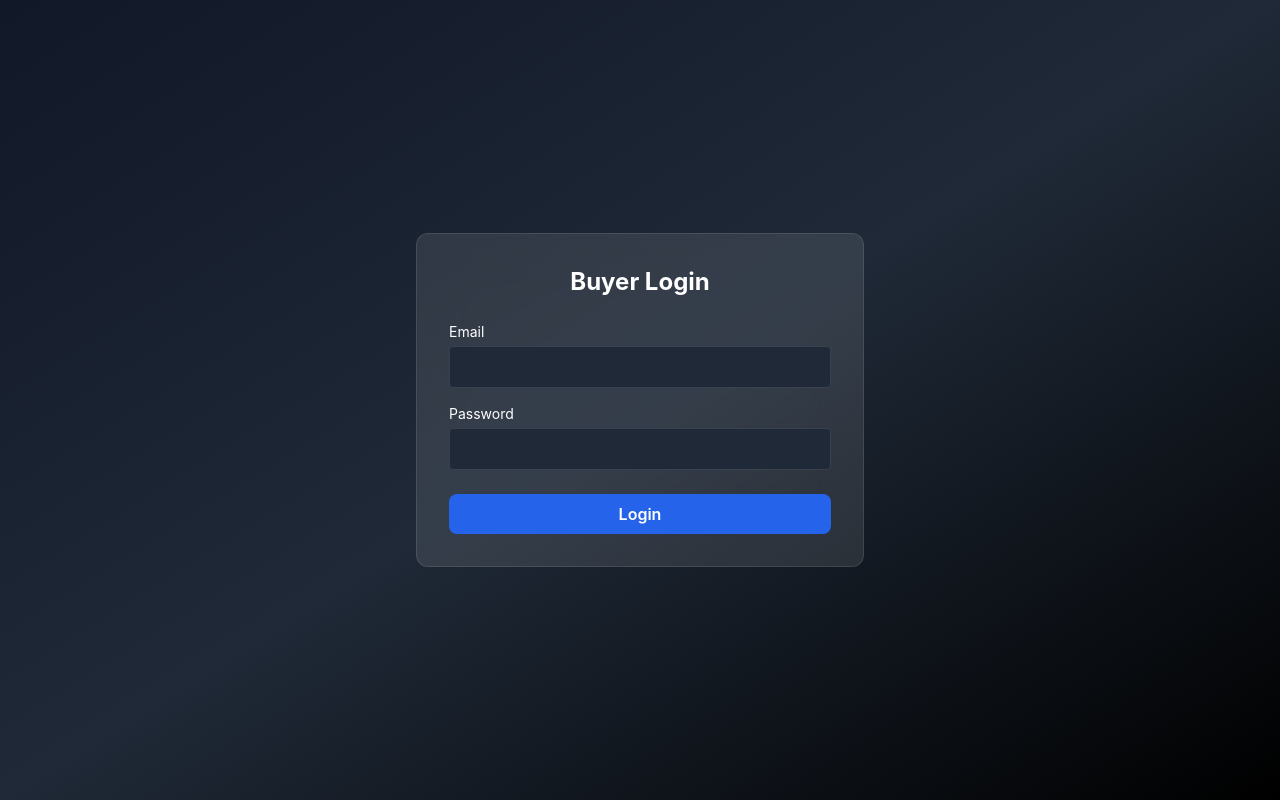
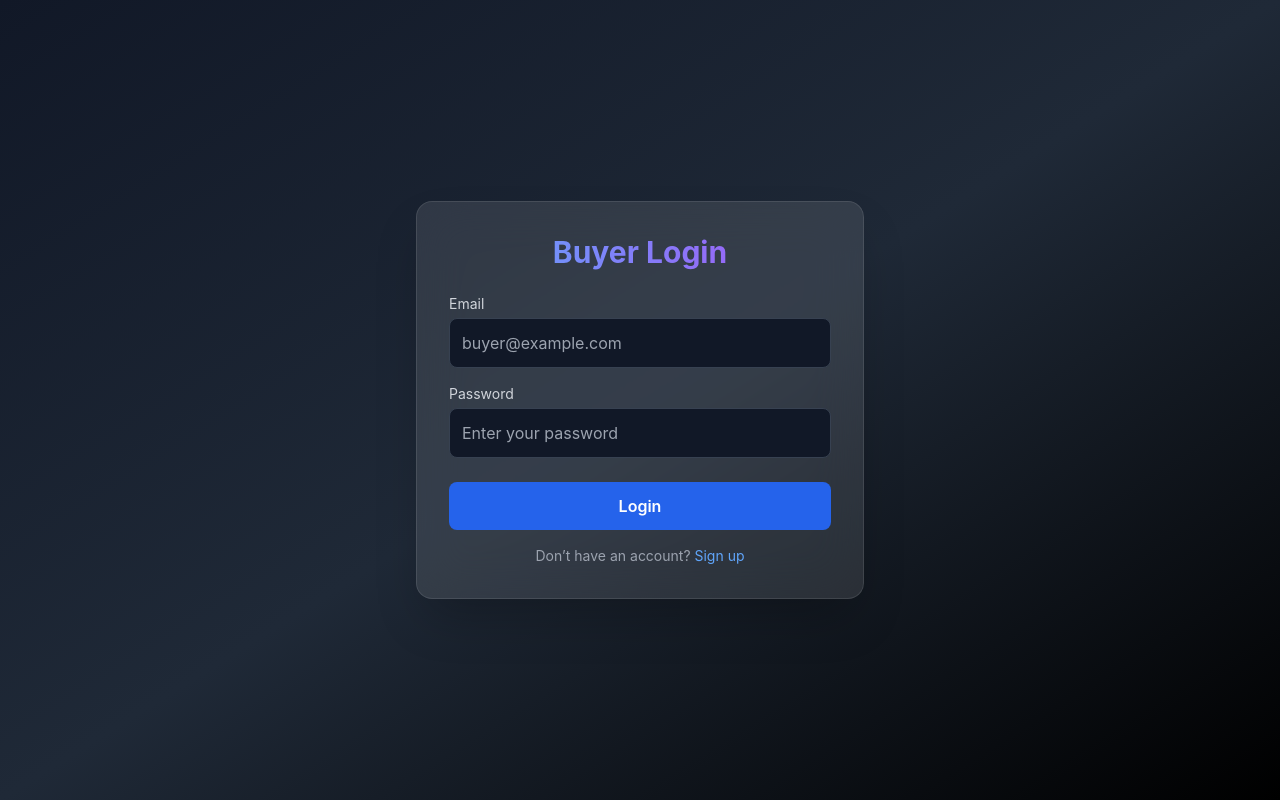
Before and after one commit to Erenthos/ra-platform-5, a Next.js app: page /buyer/login in a window 1280 px wide. Built offline with nearby package versions, Linux system fonts and the light colour scheme.

Commit message:
Update page.tsx

```diff
--- a/src/app/buyer/login/page.tsx
+++ b/src/app/buyer/login/page.tsx
@@ -28,7 +28,7 @@ export default function BuyerLoginPage() {
         return;
       }
 
-      // ✅ Store buyer info locally for dashboard use
+      // ✅ Save buyer info locally for dashboard
       localStorage.setItem("buyer", JSON.stringify(data.buyer));
 
       alert("Login successful!");
@@ -43,42 +43,55 @@ export default function BuyerLoginPage() {
 
   return (
     <div className="min-h-screen flex items-center justify-center bg-gradient-to-br from-gray-900 via-gray-800 to-black text-white">
-      <form
-        onSubmit={handleLogin}
-        className="bg-white/10 backdrop-blur-xl p-8 rounded-xl w-full max-w-md border border-white/10"
-      >
-        <h2 className="text-2xl font-bold mb-6 text-center">Buyer Login</h2>
+      <div className="bg-white/10 backdrop-blur-xl border border-white/10 rounded-2xl p-8 w-full max-w-md shadow-2xl">
+        <h2 className="text-3xl font-bold mb-6 text-center bg-gradient-to-r from-blue-400 to-purple-500 bg-clip-text text-transparent">
+          Buyer Login
+        </h2>
 
+        <form onSubmit={handleLogin}>
           <div className="mb-4">
-          <label className="block mb-1 text-sm">Email</label>
+            <label className="block mb-1 text-sm text-gray-300">Email</label>
             <input
               type="email"
-            className="w-full p-2 rounded bg-gray-800 border border-gray-700 text-white"
+              className="w-full p-3 rounded-lg bg-gray-900 border border-gray-700 text-white"
               value={email}
               onChange={(e) => setEmail(e.target.value)}
               required
+              placeholder="buyer@example.com"
             />
           </div>
 
           <div className="mb-6">
-          <label className="block mb-1 text-sm">Password</label>
+            <label className="block mb-1 text-sm text-gray-300">Password</label>
             <input
               type="password"
-            className="w-full p-2 rounded bg-gray-800 border border-gray-700 text-white"
+              className="w-full p-3 rounded-lg bg-gray-900 border border-gray-700 text-white"
               value={password}
               onChange={(e) => setPassword(e.target.value)}
               required
+              placeholder="Enter your password"
             />
           </div>
 
           <button
             type="submit"
             disabled={loading}
-          className="w-full bg-blue-600 hover:bg-blue-700 py-2 rounded-lg font-semibold"
+            className="w-full py-3 bg-blue-600 hover:bg-blue-700 rounded-lg font-semibold transition"
           >
             {loading ? "Logging in..." : "Login"}
           </button>
         </form>
+
+        <p className="text-sm text-gray-400 text-center mt-4">
+          Don’t have an account?{" "}
+          <a
+            href="/buyer/signup"
+            className="text-blue-400 hover:underline"
+          >
+            Sign up
+          </a>
+        </p>
+      </div>
     </div>
   );
 }
```
Lines whose indentation alone changed are shown as unchanged.
